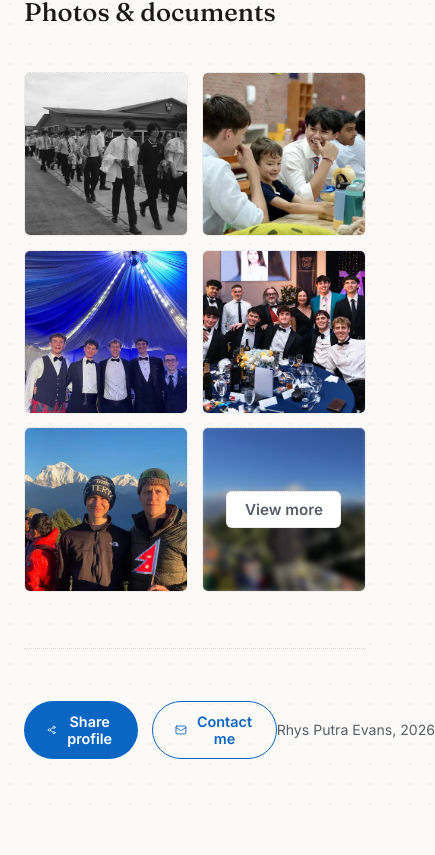
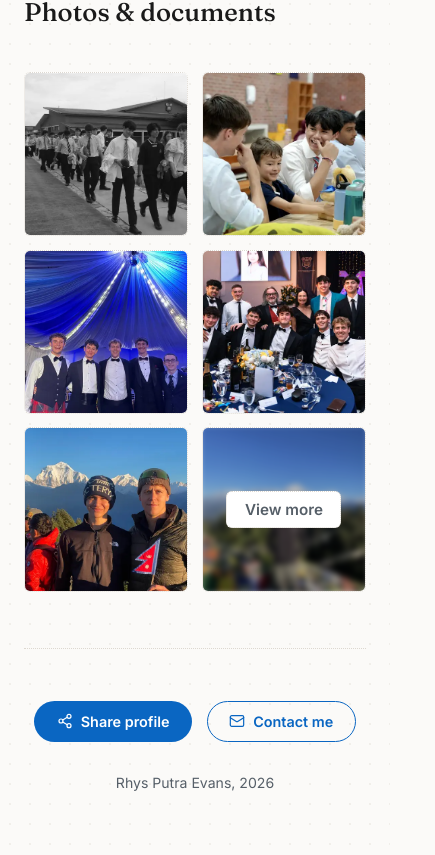
Before and after one commit to rice-evans/testbed, a React (Vite) app: page / in a window 390 px wide. Shown: the part 2826-3681 px from the top of the page, 435 px wide, since content can reach past the window. Before the commit the page ends 3649 px from the top, so only its background shows below. Built offline with nearby package versions, Linux system fonts and the light colour scheme.

Commit message:
Update App.css

```diff
--- a/src/App.css
+++ b/src/App.css
@@ -875,3 +875,34 @@
     padding: 1.5rem;
   }
 }
+/* --- 1. Fix the horizontal scroll bug --- */
+html, body {
+  overflow-x: hidden;
+  width: 100%;
+  position: relative;
+}
+
+/* --- 2. Fix the Footer layout on mobile --- */
+/* Assuming your footer container has a class like .footer or .footer-container */
+.footer {
+  display: flex;
+  flex-wrap: wrap; /* This allows items to flow to the next line if they don't fit */
+  align-items: center;
+  justify-content: space-between;
+}
+
+@media (max-width: 768px) {
+  .footer {
+    flex-direction: column;
+    justify-content: center;
+    gap: 1rem;
+  }
+
+  /* Target the specific copyright text */
+  .footer__copyright {
+    order: 3; /* Pushes the text below the buttons */
+    margin-top: 1rem;
+    text-align: center;
+    width: 100%;
+  }
+}
```
